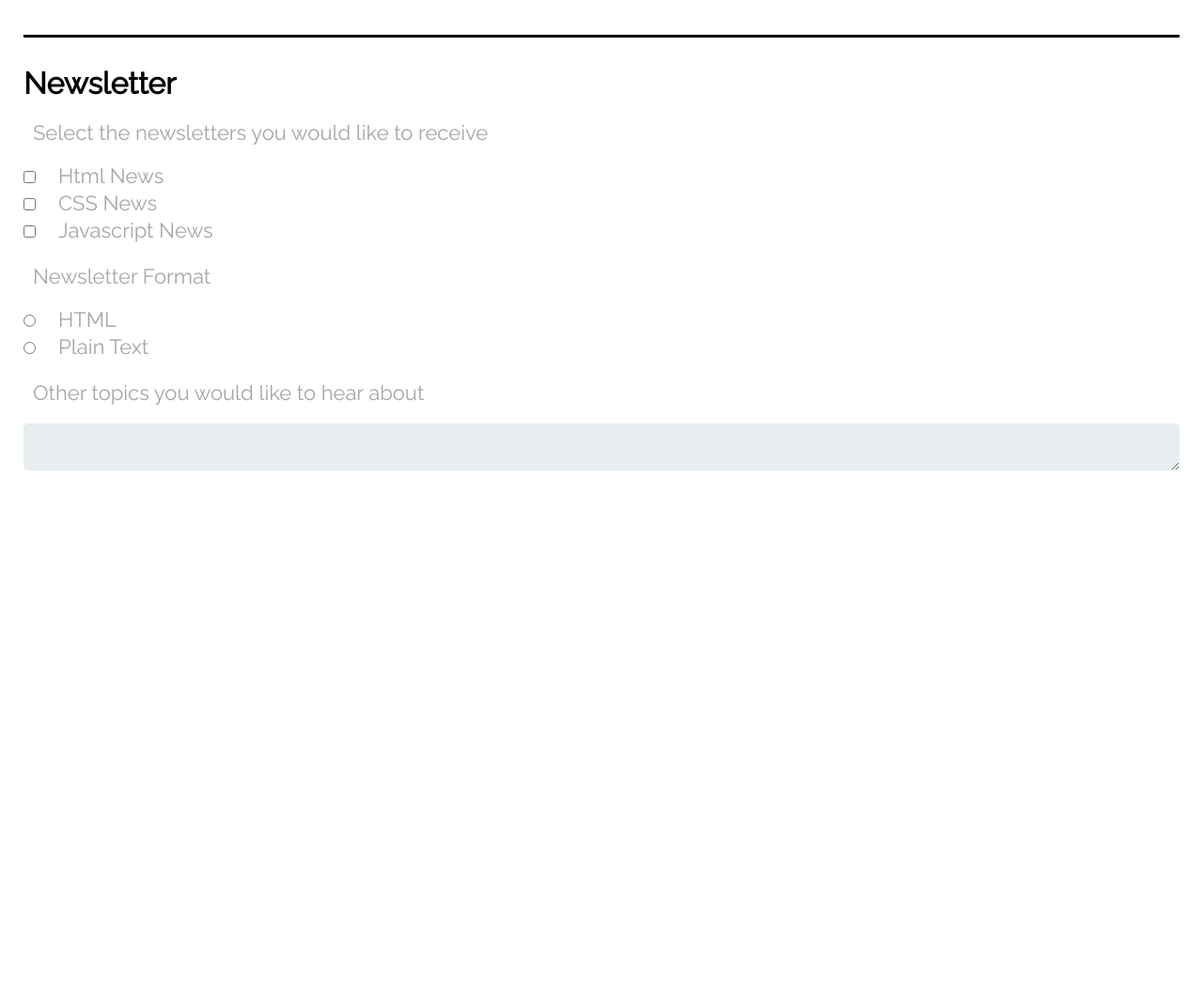
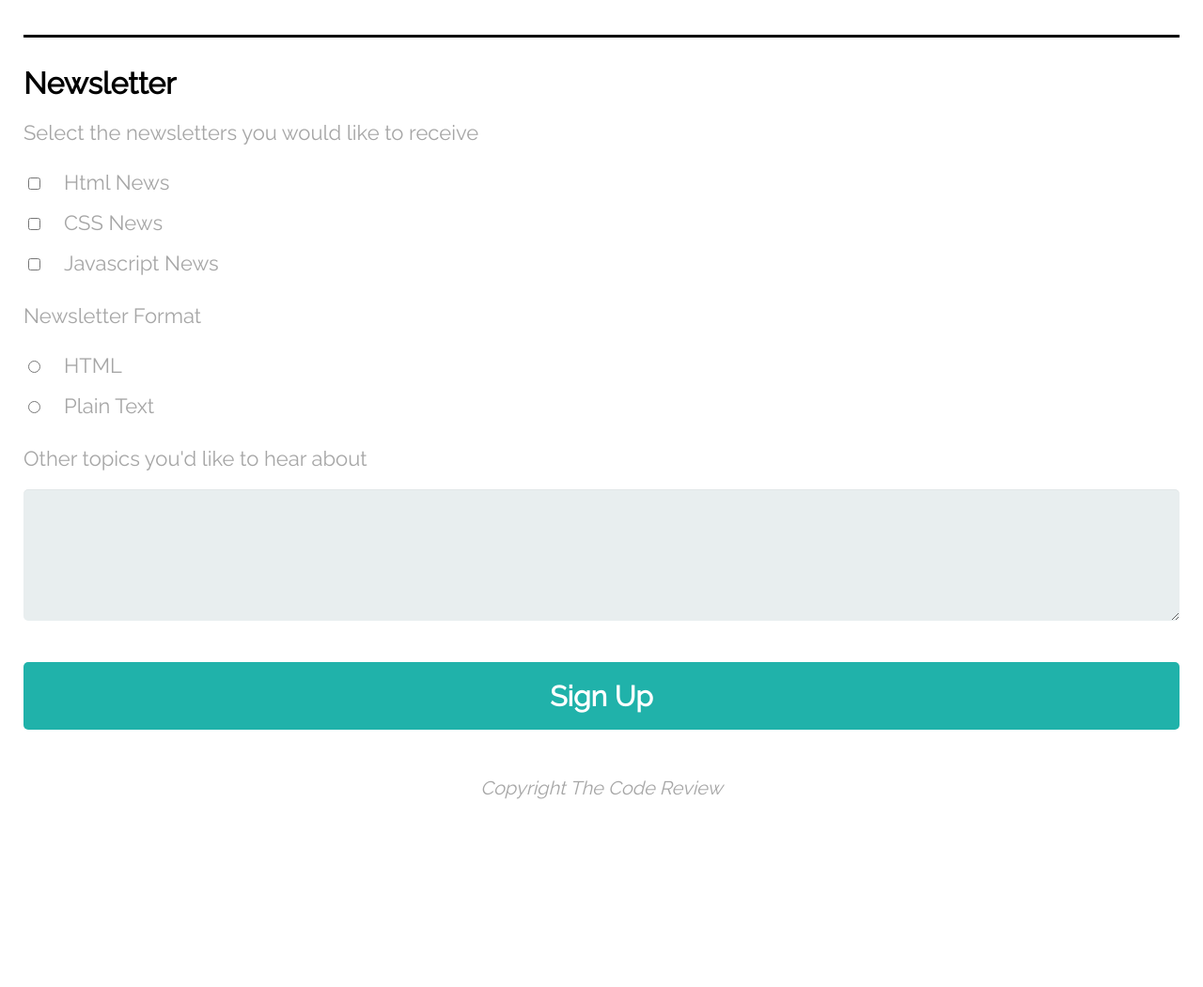
Before and after one commit to joerobb/Techdegree-Project-3, a plain HTML site: page index.html in a window 1280 px wide. Shown: the part 1168-2219 px from the top of the page at 94% size. Before the commit the page ends 1673 px from the top, so only its background shows below. Drawn offline with Linux system fonts and the light colour scheme.

Commit message:
Submit Button

```diff
--- a/css/style.css
+++ b/css/style.css
@@ -71,6 +71,7 @@ form {
   text-align: left;
   margin-bottom: 20px;
   margin-top: 20px;
+  margin-left:-10px;
 }
 
 input[type="text"],
@@ -108,12 +109,11 @@ input:focus {
 label[for="zip"] {
   margin-top: 30px;
   margin-bottom: 20px;
-
 }
 
 input[type="radio"],
 input[type="checkbox"] {
-  margin: 0 4px 8px 0;
+  margin: 15px 5px 15px;
 }
 
 input[placeholder] {
@@ -130,19 +130,24 @@ select {
   color: #8a97a0;
 }
 
+textarea {
+  height: 140px;
+  margin-top: 40px;
+  margin-bottom: 30px;
+}
 
-button {
+button.submit {
   padding: 19px 39px 18px 39px;
   color: #FFF;
-  background-color: #4bc970;
-  font-size: 18px;
+  background-color: #20B2AA;
+  font-size: 30px;
+  font-weight: bold;
   text-align: center;
-  font-style: normal;
+  border: none;
   border-radius: 5px;
+  margin-bottom: 30px;
+  margin-top: 40px;
   width: 100%;
-  border-width: 1px 1px 3px;
-  box-shadow: 0 -1px 0 rgba(255,255,255,0.1) inset;
-  margin-bottom: 10px;
 }
 
 label {
@@ -153,11 +158,22 @@ label {
 }
 
 label.light {
-  padding-bottom: 30px;
   margin-left: 20px;
   font-weight: 300;
   display: inline;
 }
 
+span {
+  font-size: 20px;
+  font-style: italic;
+  color: #a6a6a6;
+}
+
+footer {
+  text-align: center;
+  padding-top:20px;
+  padding-bottom:200px;
+}
+
 
 @media screen and (min-width: ) {
--- a/index.html
+++ b/index.html
@@ -41,14 +41,20 @@
 
 	<h1 class="newsletter">Newsletter</h1>
 	<p class="news">Select the newsletters you would like to receive</p>
-	<input type="checkbox" id="html" value="interest_html" name="user_html"><label class= "light" for="html">Html News</label> <br>
-	<input type="checkbox" id="css" value="interest_css" name="user_css"><label class= "light" for="html">CSS News</label><br>
-	<input type="checkbox" id="java" value="interest_java" name="user_java"><label class= "light" for="html">Javascript News</label>
+	<input type="checkbox" id="html" value="interest_html" name="user_interest"><label class= "light" for="html">Html News</label> <br>
+	<input type="checkbox" id="css" value="interest_css" name="user_interest"><label class= "light" for="html">CSS News</label><br>
+	<input type="checkbox" id="java" value="interest_java" name="user_interest"><label class= "light" for="html">Javascript News</label>
   <p class="news">Newsletter Format</p>
 	<input type="radio" id="htmls" value="format" name="user_format"><label for="htmls" class="light">HTML</label> <br>
 	<input type="radio" id="plain" value="format" name="user_format"><label for="plain" class="light">Plain Text</label>
-	<p class="news">Other topics you would like to hear about</p>
+	<p class="news">Other topics you'd like to hear about</p>
 	<textarea id="topic" name="user_topic"></textarea>
+
+	<button class="submit" type="submit">Sign Up</button>
+
+	<footer>
+	<span>Copyright The Code Review</span>
+</footer>
 
   </form>
 
```
